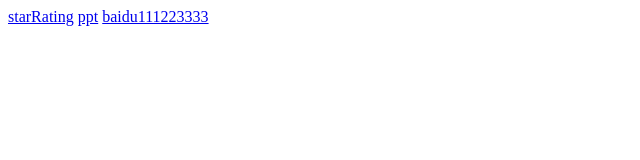
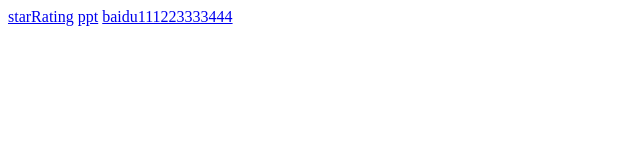
Before and after one commit to JustU920/myblog, a plain HTML site: page index.html in a window 1280 px wide. Shown: the full height of the page, 0-640 px from the left. Drawn offline with Linux system fonts and the light colour scheme.

Commit message:
调整代码

```diff
--- a/index.html
+++ b/index.html
@@ -1,3 +1,3 @@
 <a href="star.rating/star.html" >starRating</a>
 <a href="ppt/xiaobinbin.html">ppt</a>
-<a href="http://www.baidu.com">baidu111223333</a>
+<a href="http://www.baidu.com">baidu111223333444</a>
```
